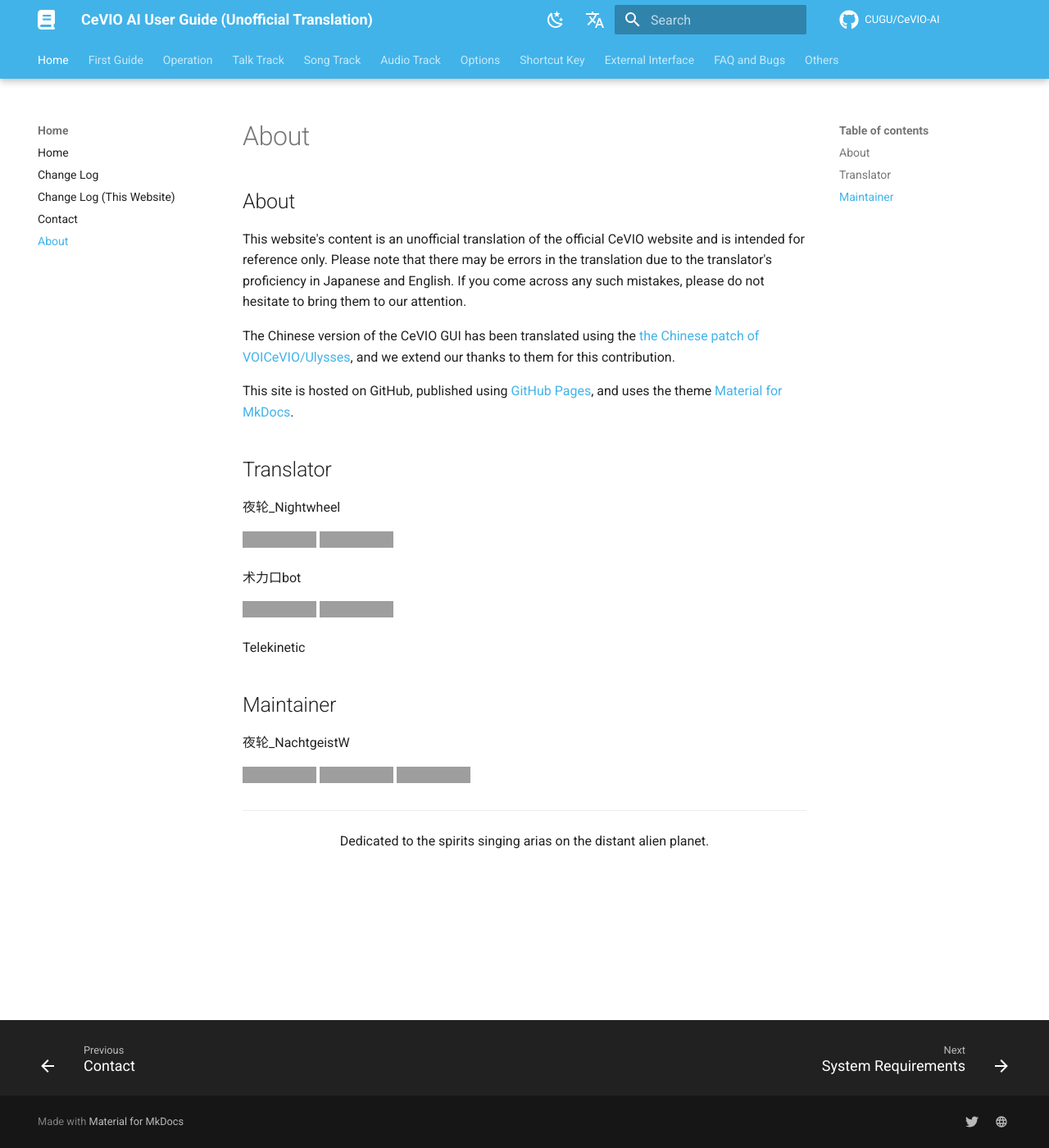
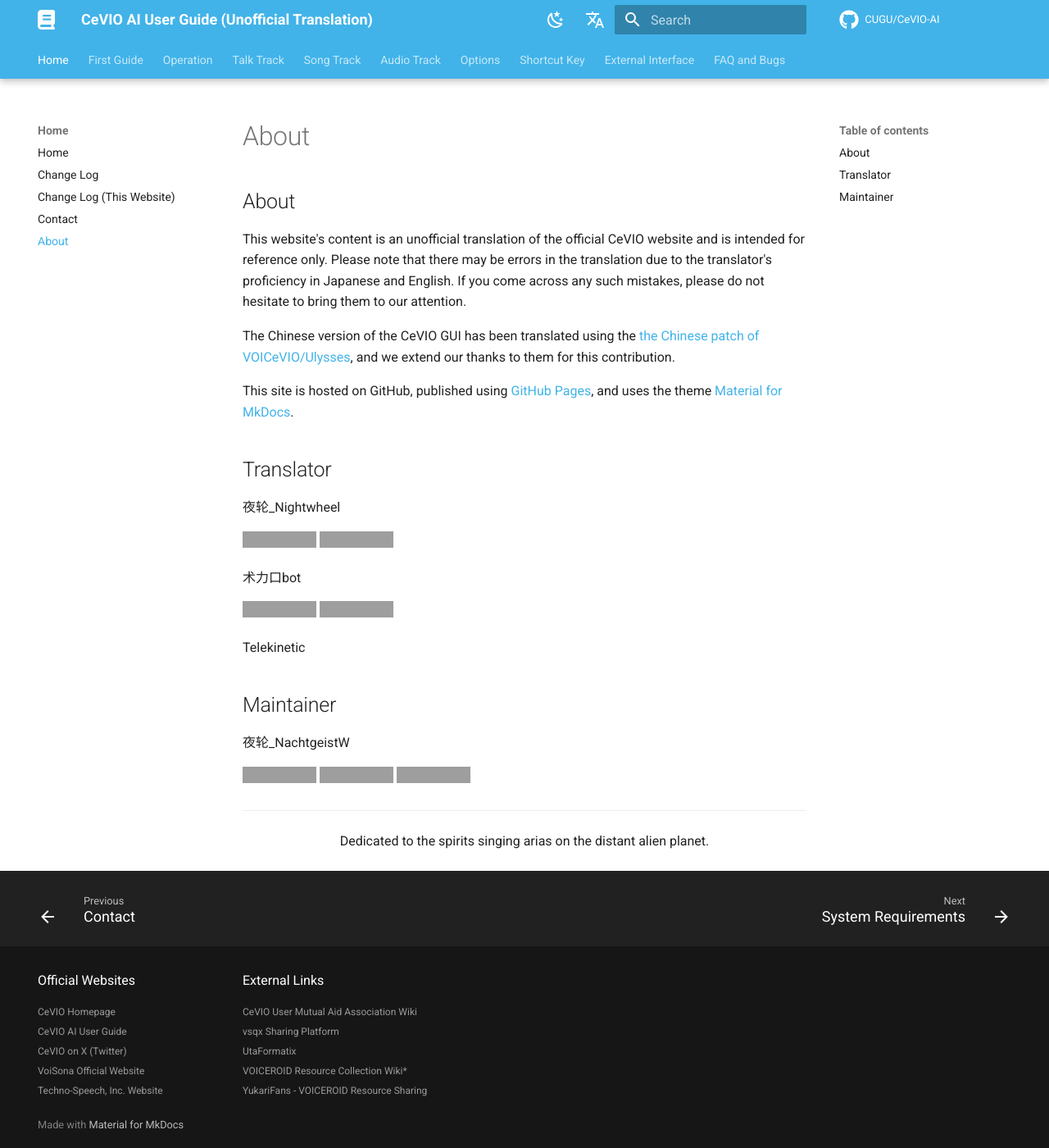
Before and after one commit to CeVIO-User-Guide-Unofficial/cevio-ai-en, an MkDocs documentation site: the page built from docs/intro/about.md, in a window 1280 px wide and 1400 px high, cut to the strip 0-1400 px from the top of the window. Shown: the whole strip at 82% size. Built offline with MkDocs 1.6.1 and Material for MkDocs 9.7.7, drawn with Linux system fonts in a browser that asks for light colours; comment, search, counter and statistics services are not loaded; grey boxes are pictures that could not be loaded.

Commit message:
feat: footer

```diff
--- a/mkdocs.yml
+++ b/mkdocs.yml
@@ -5,9 +5,10 @@ repo_name: CUGU/CeVIO-AI
 
 # Theme
 theme:
-  custom_dir: 'overrides/material'                  # This is where the customization of the theme lives
+  custom_dir: 'overrides'                  # This is where the customization of the theme lives
   name: material
   features:
+    - announce.dismiss
     - content.tooltips
     - content.code.annotate
     - content.code.copy
@@ -16,6 +17,7 @@ theme:
     - navigation.expand
     - navigation.top
     - navigation.footer
+    - toc.follow
   icon:
     logo: fontawesome/solid/book
     favicon: images/c-solid.png
@@ -53,7 +55,8 @@ extra:
 
 # CSS
 extra_css:
-  - assets/stylesheets/extra.css
+  - material/assets/stylesheets/extra.css
+  - material/assets/stylesheets/footer.css
 
 # Extensions
 markdown_extensions:
@@ -150,9 +153,3 @@ nav:
   - FAQ and Bugs:
     - faq/index.md
     - faq/known_bugs.md
-  - Others:
-    - others/voices_and_official_websites.md
-    - others/third_party_websites.md
-    - others/emotion_in_song_editor.md
-    - others/revised_license_agreement.md
-    - others/suzuki_tsudumi_song_contest_result.md
--- /dev/null
+++ b/overrides/material/assets/stylesheets/footer.css
@@ -0,0 +1,69 @@
+/* * {
+    margin: 0;
+    padding: 0;
+    font-family: '微软雅黑', Arial, Helvetica, sans-serif;
+} */
+
+/* a {
+    text-decoration: none;
+}
+
+img {
+    border: none;
+}
+
+li {
+    list-style: none;
+}
+
+body {
+    font-size: 12px;
+}
+
+div {
+    font-size: 12px;
+}
+
+span {
+    font-size: 12px;
+} */
+/*通用结束*/
+
+.footer {
+    background: --md-footer-bg-color;
+    padding: 0, 8px;
+    margin: 12px;
+}
+
+.footer .alt {
+    overflow: hidden;
+    padding: auto;
+    width: auto;
+    margin: auto;
+}
+
+.footer .alt .foot {
+    width: 250px;
+    float: left;
+}
+
+.footer .alt .foot p {
+    color: #FFF;
+    line-height: 20px;
+}
+
+.footer .alt .foot a {
+    color: #999;
+    display: block;
+    line-height: 24px;
+    padding-top: 0px;
+    font-size: 75%;
+}
+
+.footer .alt .foot a:hover {
+    color: hsla(309.2, 65.5%, 72.7%, 1);
+}
+
+.footer .alt .foot img {
+    padding-top: 0px;
+}
--- /dev/null
+++ b/overrides/partials/footer.html
@@ -0,0 +1,49 @@
+<footer class="md-footer">
+    {% if page.previous_page or page.next_page %}
+        <nav class="md-footer__inner md-grid" aria-label="{{ lang.t('footer.title') }}">
+        {% if page.previous_page %}
+            {% set direction = lang.t("footer.previous") %}
+            <a href="{{ page.previous_page.url | url }}" class="md-footer__link md-footer__link--prev" aria-label="{{ direction }}: {{ page.previous_page.title | e }}" rel="prev">
+            <div class="md-footer__button md-icon">
+                {% include ".icons/material/arrow-left.svg" %}
+            </div>
+            <div class="md-footer__title">
+                <div class="md-ellipsis">
+                <span class="md-footer__direction">
+                    {{ direction }}
+                </span>
+                <br>
+                {{ page.previous_page.title }}
+                </div>
+            </div>
+            </a>
+        {% endif %}
+        {% if page.next_page %}
+            {% set direction = lang.t("footer.next") %}
+            <a href="{{ page.next_page.url | url }}" class="md-footer__link md-footer__link--next" aria-label="{{ direction }}: {{ page.next_page.title | e }}" rel="next">
+            <div class="md-footer__title">
+                <div class="md-ellipsis">
+                <span class="md-footer__direction">
+                    {{ direction }}
+                </span>
+                <br>
+                {{ page.next_page.title }}
+                </div>
+            </div>
+            <div class="md-footer__button md-icon">
+                {% include ".icons/material/arrow-right.svg" %}
+            </div>
+            </a>
+        {% endif %}
+        </nav>
+    {% endif %}
+    <div class="md-footer-meta md-typeset">
+        <div class="md-footer-meta__inner md-grid"style="display: block;margin: 0 auto">
+        {% include "partials/footer_link.html" %}
+        {% include "partials/copyright.html" %}
+        {% if config.extra.social %}
+            {% include "partials/social.html" %}
+        {% endif %}
+        </div>
+    </div>
+    </footer>
--- /dev/null
+++ b/overrides/partials/footer_link.html
@@ -0,0 +1,38 @@
+<html>
+	<head>
+		<meta charset="UTF-8">
+		<title>底部链接</title>
+		<style>
+		.alt {
+			display: flex;
+			flex-direction: row;
+			flex-wrap: wrap;
+			align-content: center;
+			justify-content: flex-start;
+			align-items: flex-start;
+		}
+		</style>
+    </head>
+	<body>
+		<div class="footer">
+			<div class="alt">
+				<div class="foot">
+					<p>Official Websites</p>
+					<a href="https://cevio.jp/">CeVIO Homepage</a>
+					<a href="https://cevio.jp/guide/cevio_ai/">CeVIO AI User Guide</a>
+					<a href="https://twitter.com/CeVIO_st">CeVIO on X (Twitter) </a>
+					<a href="https://voisona.com/">VoiSona Official Website</a>
+					<a href="https://www.techno-speech.com/">Techno-Speech, Inc. Website</a>
+				</div>
+				<div class="foot">
+					<p>External Links</p>
+					<a href="https://w.atwiki.jp/ceviouser/pages/39.html">CeVIO User Mutual Aid Association Wiki</a>
+					<a href="https://www.vsqx.top/">vsqx Sharing Platform</a>
+					<a href="https://sdercolin.github.io/utaformatix3/">UtaFormatix</a>
+					<a href="https://wikiwiki.jp/voirosozai/">VOICEROID Resource Collection Wiki*</a>
+					<a href="https://guanyujie.gitee.io/yukarifans/">YukariFans - VOICEROID Resource Sharing</a>
+				</div>
+			</div>
+		</div>
+	</body>
+</html>
```
